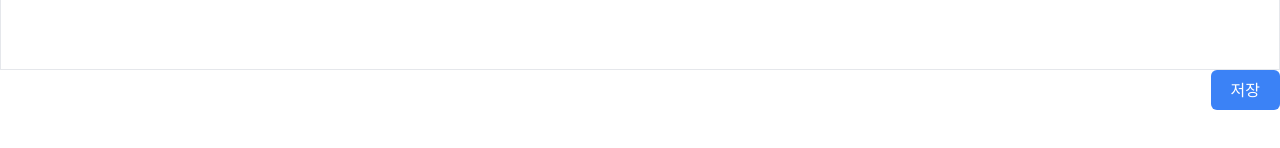
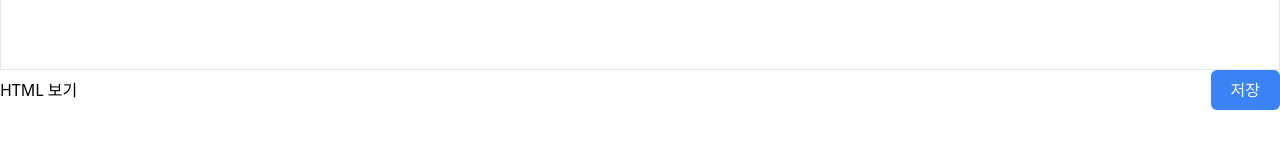
Before and after one commit to ProdMoon/pdmoonblog-nuxt, a Nuxt app: page /article/write in a window 1280 px wide. Shown: the part 332-480 px from the top of the page. Built offline with nearby package versions, Linux system fonts and the light colour scheme.

Commit message:
feat: 글쓰기 html 편집모드 추가

```diff
--- a/pages/article/write.vue
+++ b/pages/article/write.vue
@@ -3,6 +3,7 @@ import type { Article } from '~/types/article';
 
 const title = ref('');
 const content = ref('');
+const currentContentViewMode = ref<'html' | 'dom'>('dom');
 
 const handleSave = async () => {
     const contentEl = document.getElementById('content');
@@ -24,13 +25,32 @@ const handleSave = async () => {
         body: data,
     });
 
-    console.log(response);
     if (response.status.value === 'success') {
         alert('저장되었습니다.');
         title.value = '';
         content.value = '';
         contentEl.innerHTML = '';
     }
+};
+
+const handleDomToHtml = () => {
+    currentContentViewMode.value = 'html';
+    const contentEl = document.getElementById('content');
+    if (!contentEl) {
+        throw new Error('content element not found');
+    }
+    contentEl.innerText = contentEl.innerHTML;
+    contentEl.style.fontFamily = 'monospace';
+};
+
+const handleHtmlToDom = () => {
+    currentContentViewMode.value = 'dom';
+    const contentEl = document.getElementById('content');
+    if (!contentEl) {
+        throw new Error('content element not found');
+    }
+    contentEl.innerHTML = contentEl.innerText;
+    contentEl.style.fontFamily = 'inherit';
 };
 
 </script>
@@ -42,7 +62,11 @@ const handleSave = async () => {
     </div>
     <div id="content" contenteditable class="w-full min-h-72 border p-4">
     </div>
-    <div class="flex justify-end">
+    <div class="flex justify-between">
+        <div class="flex items-center">
+            <button v-if="currentContentViewMode === 'dom'" @click="handleDomToHtml">HTML 보기</button>
+            <button v-else @click="handleHtmlToDom">DOM 보기</button>
+        </div>
         <button @click="handleSave" class="px-5 py-2 rounded-md bg-blue-500 text-white">저장</button>
     </div>
 </template>
```
